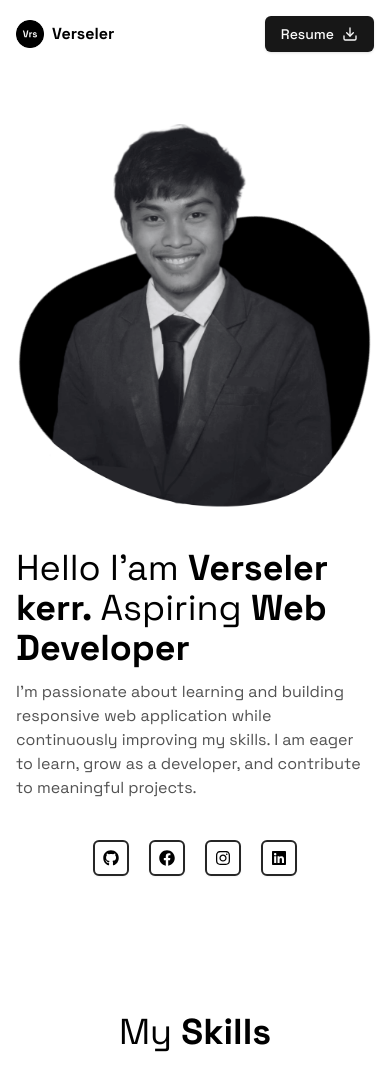
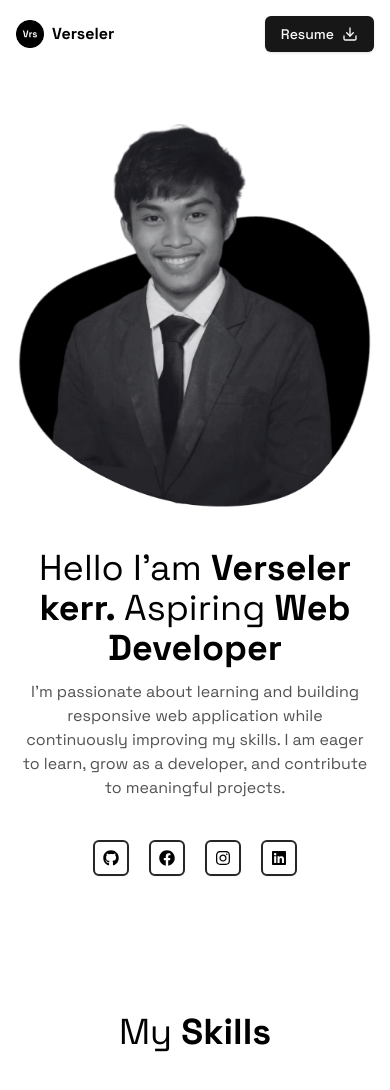
Before and after one commit to Verseler/portfolio, a React (Vite) app: page / in a window 390 px wide. Shown: the top 1090 px of the page. Built offline with nearby package versions, Linux system fonts and the light colour scheme.

Commit message:
style: make hero headline text center for mobile screen

```diff
--- a/src/App.tsx
+++ b/src/App.tsx
@@ -19,7 +19,7 @@ export default function App() {
       <Section id="hero" className="py-14 2xl:py-40">
         <Container className="md:flex gap-x-24 md:flex-row-reverse">
           <HeroImage src={ProfilePic1} />
-          <div className="flex-1 max-w-xl">
+          <div className="flex-1 max-w-xl text-center md:text-start">
             <HeroHeadline>
               Hello I'am <Bold extra>Verseler kerr. </Bold>
               Aspiring <Bold extra>Web Developer</Bold>
```
